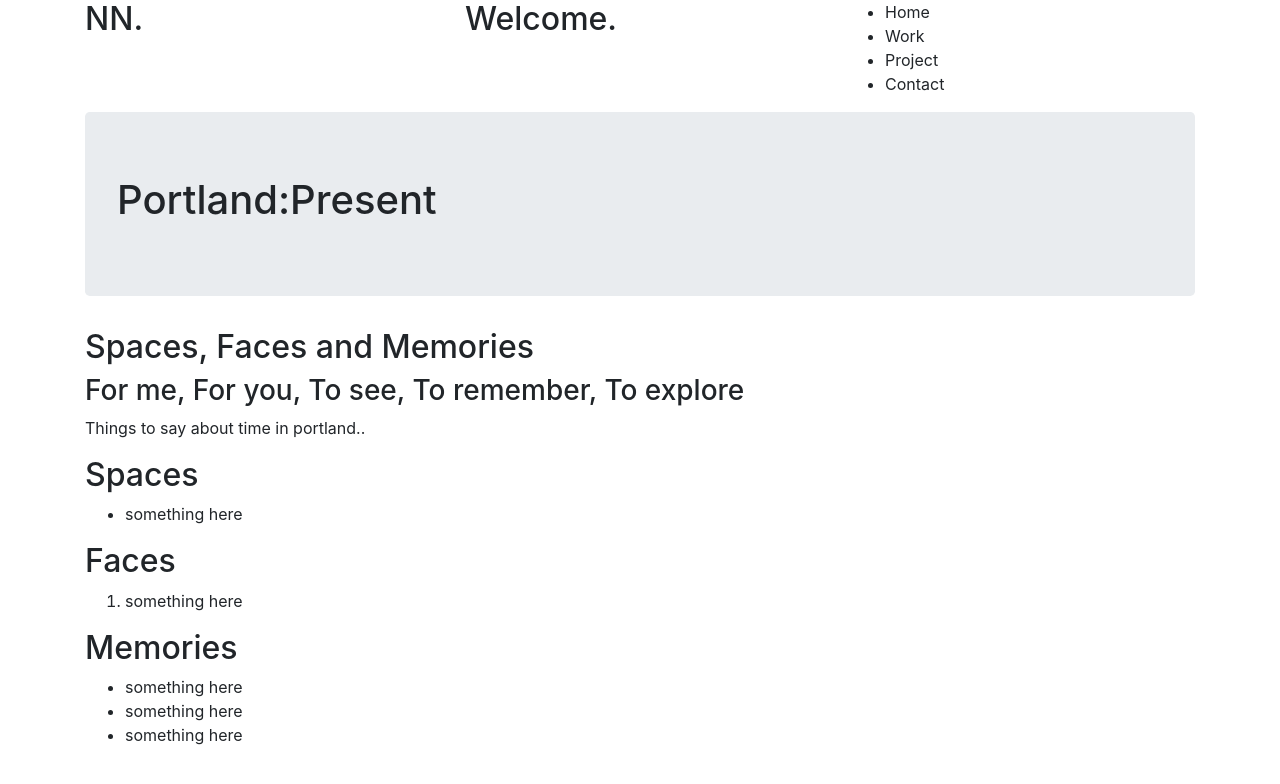
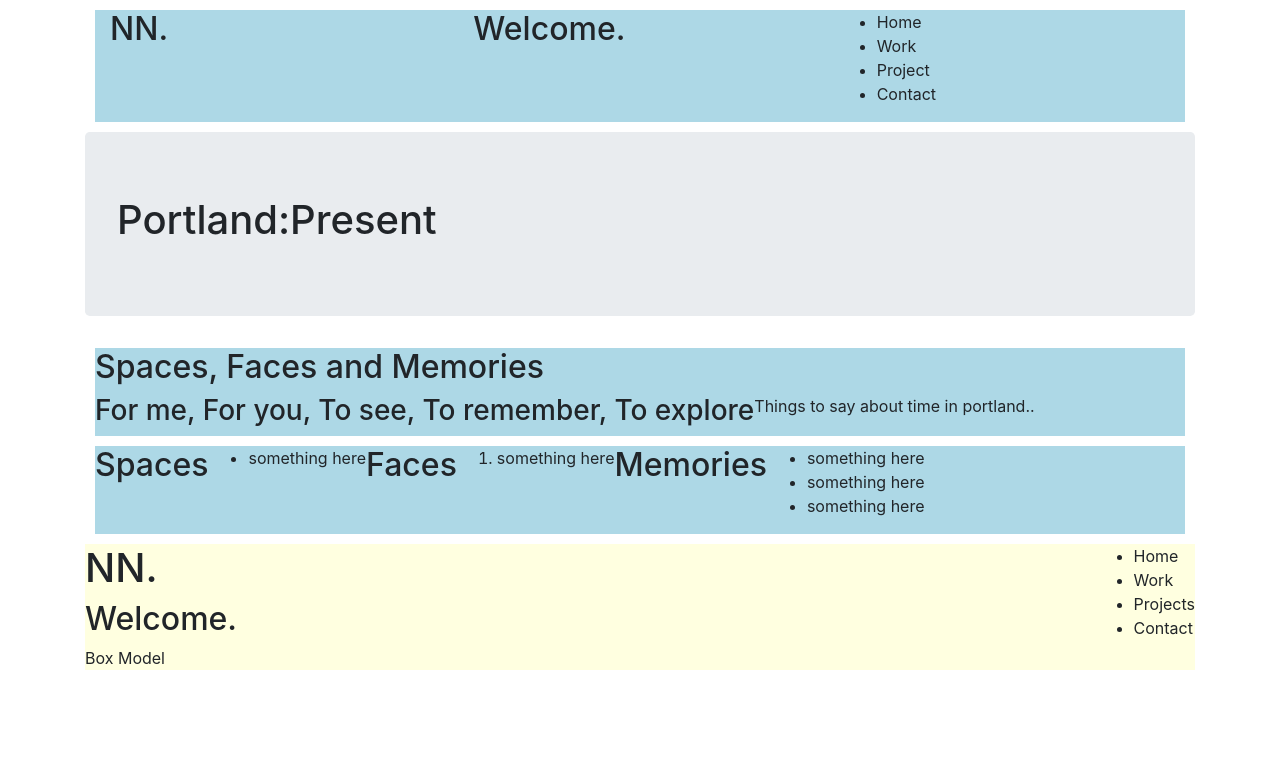
Before and after one commit to Ngann/Project, a plain HTML site: page index.html in a window 1280 px wide. Drawn offline with Linux system fonts and the light colour scheme.

Commit message:
create box model template and sidebar

```diff
--- a/css/styles.css
+++ b/css/styles.css
@@ -1,3 +1,22 @@
+.sidebar {
+  float:right;
+}
+.row {
+  margin: 10px 10px 10px 10px;
+  padding: 10px yellow;
+  border: 10px 10px 10px 10px;
+  border-color: red;
+  background-color: lightblue;
+
+}
+
+.main  {
+  margin: 30px green;
+  border: 20px purple;
+  padding: 20px blue;
+  background-color: lightyellow;
+}
+
 h1 {
 
 }
--- a/index.html
+++ b/index.html
@@ -24,18 +24,16 @@
           </ul>
         </div>
       </div>
-      <div class="panel panel-default">
-        <div class="jumbotron">
-          <h1>Portland:Present</h1>
-        </div>
+      <div class="jumbotron">
+        <h1>Portland:Present</h1>
+      </div>
+
+      <div class="row">
         <h2>Spaces, Faces and Memories</h2>
         <h3>For me, For you, To see, To remember, To explore</h3>
-        <blockquote>
-          <p>Things to say about time in portland..</p>
-        </blockquote>
+        <p>Things to say about time in portland..</p>
       </div>
-
-      <div class="panel panel-default">
+      <div class="row">
         <h2>Spaces</h2>
         <ul>
           <li>something here</li>
@@ -53,7 +51,24 @@
           <li>something here</li>
         </ul>
       </div>
+      <div class="sidebar">
+        <ul>
+          <li>Home</li>
+          <li>Work</li>
+          <li>Projects</li>
+          <li>Contact</li>
+        </ul>
+      </div>
 
+      <div class="main">
+        <h1>NN.</h1>
+        <h2>Welcome.</h2>
+        <div class="section">
+          <div class="article">
+           <p>Box Model</p>
+          </div>
+        </div>
+      </div>
     </div>
   </body>
 </html>
```
